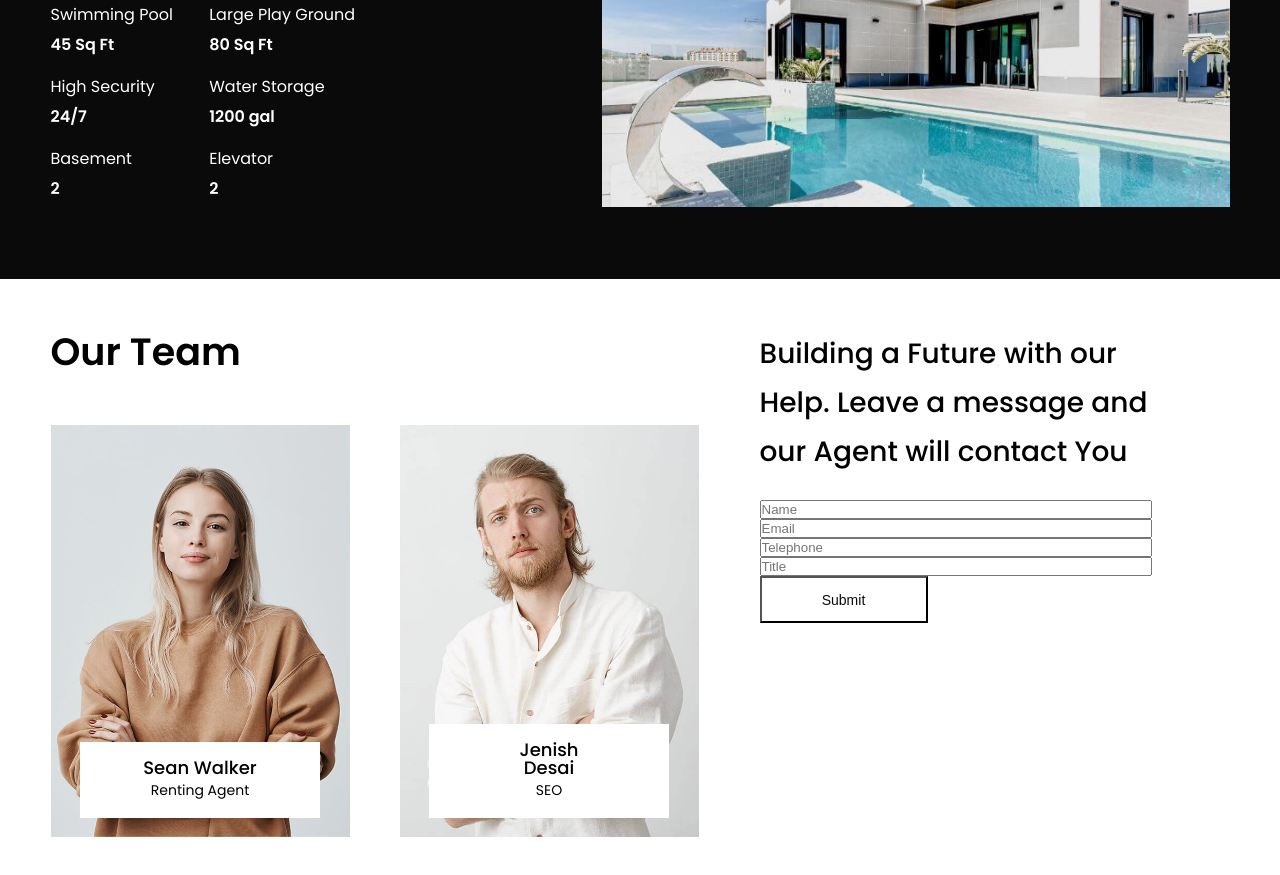
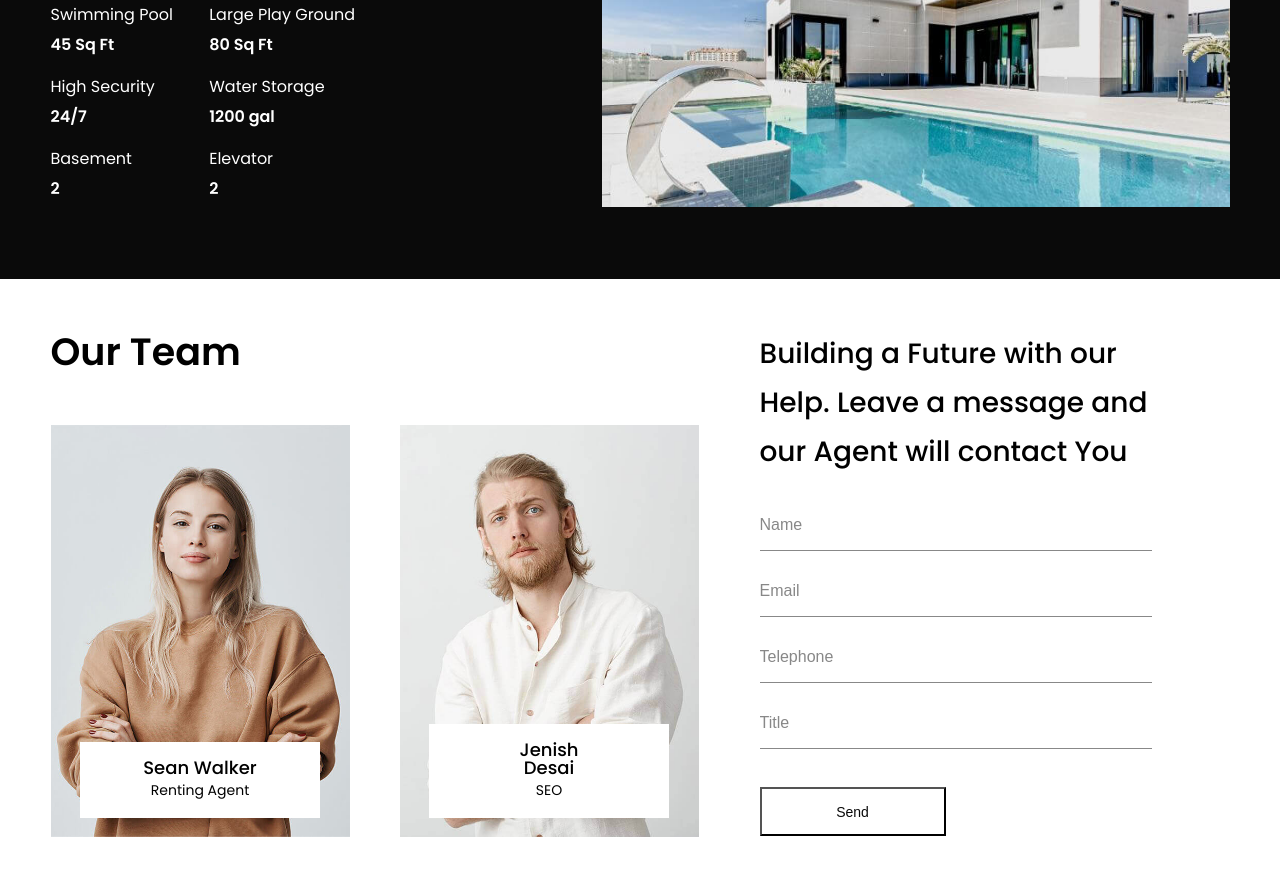
Before and after one commit to bekzodxudaybergenow/villa, a plain HTML site: page index.html in a window 1280 px wide. Shown: the part 2294-3169 px from the top of the page. Drawn offline with Linux system fonts and the light colour scheme.

```diff
--- a/index.html
+++ b/index.html
@@ -207,13 +207,13 @@
                                     <!-- 2 item -->
                                 </ul>
                             </div>
-                            <form class="form">
+                            <form class="form" id="nameform">
                                 <h1 class="form-title">Building a Future with our Help. Leave a message and our Agent will contact You</h1>
-                                <input type="text" placeholder="Name">
-                                <input type="email" placeholder="Email">
-                                <input type="tel" placeholder="Telephone">
-                                <input type="text" placeholder="Title">
-                                <input class="btn form-btn" type="submit">
+                                <input class="form-input" type="text" placeholder="Name">
+                                <input class="form-input" type="email" placeholder="Email">
+                                <input class="form-input" type="tel" placeholder="Telephone">
+                                <input class="form-input" type="text" placeholder="Title">
+                                <button class="btn form-btn" type="submit" form="nameform" value="Submit">Send</button>
                             </form>
                         </div>
                     </div>
--- a/scss/_team.scss
+++ b/scss/_team.scss
@@ -64,5 +64,36 @@
     line-height: 49px;
     margin-bottom: 24px;
 }
-.btn {
+.form-input {
+    height: 51px;
+    font-size: 16px;
+    color: var(--TAUPE-GRAY);
+    outline: none;
+    border: none;
+    border-bottom: 1px solid var(--TAUPE-GRAY);
+
+    &::placeholder {
+        color: var(--TAUPE-GRAY);
+    }
+    &:focus {
+        border-bottom: 4px solid var(--LIGHT-TAUPE);
+    }
 }
+.form-input + * {
+    margin-top: 15px;
+}
+.form-btn.btn {
+    max-width: 186px;
+    height: 49px;
+    font-weight: 500;
+    font-size: 14px;
+    margin-top: 38px;
+    cursor: pointer;
+    outline-color: var(--LIGHT-TAUPE);
+    transition: ease-in-out .2s;
+
+    &:hover {
+        background-color: var(--LIGHT-TAUPE);
+        border: none;
+    }
+}
```
Also changed, not shown: css/style.css, 1 other file.
